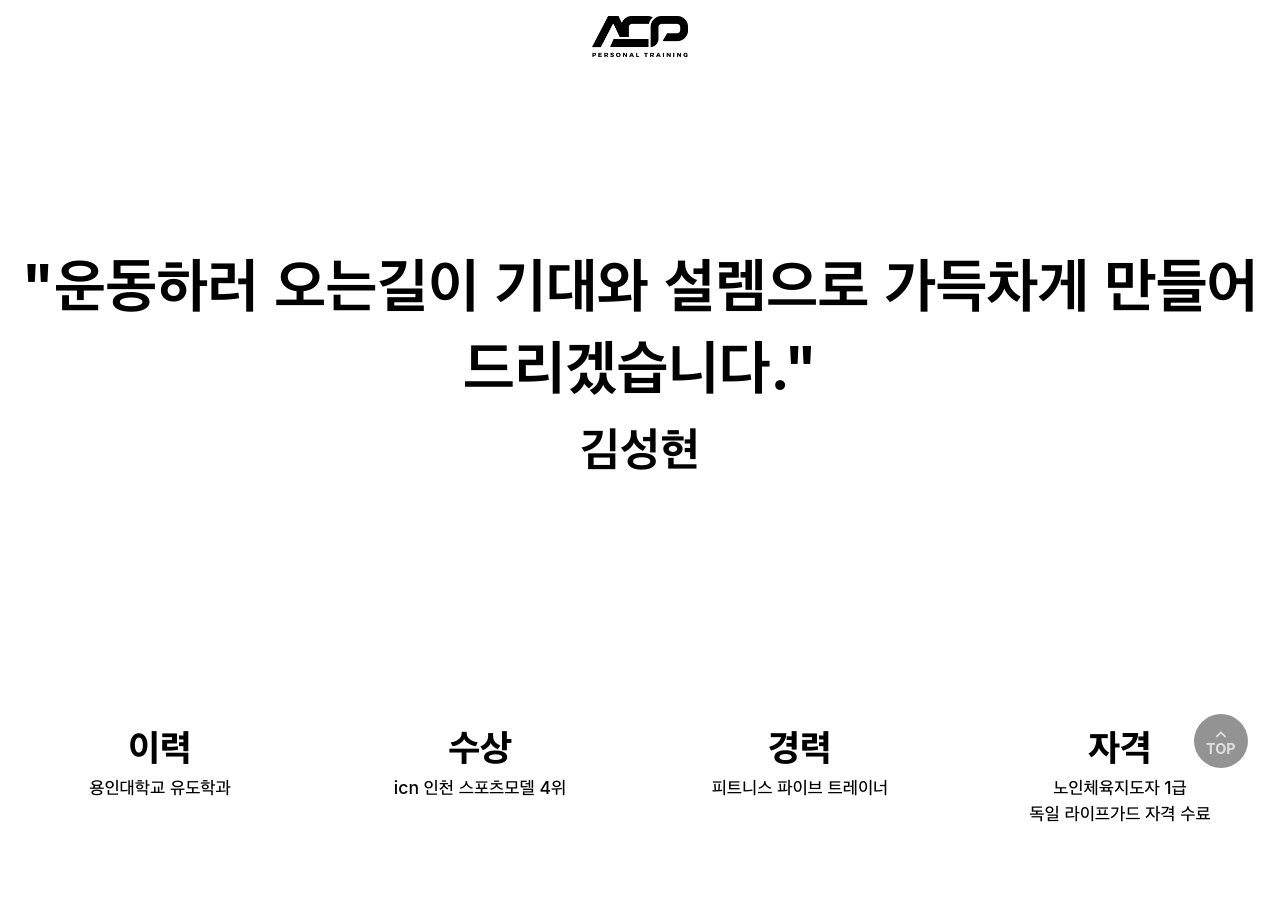
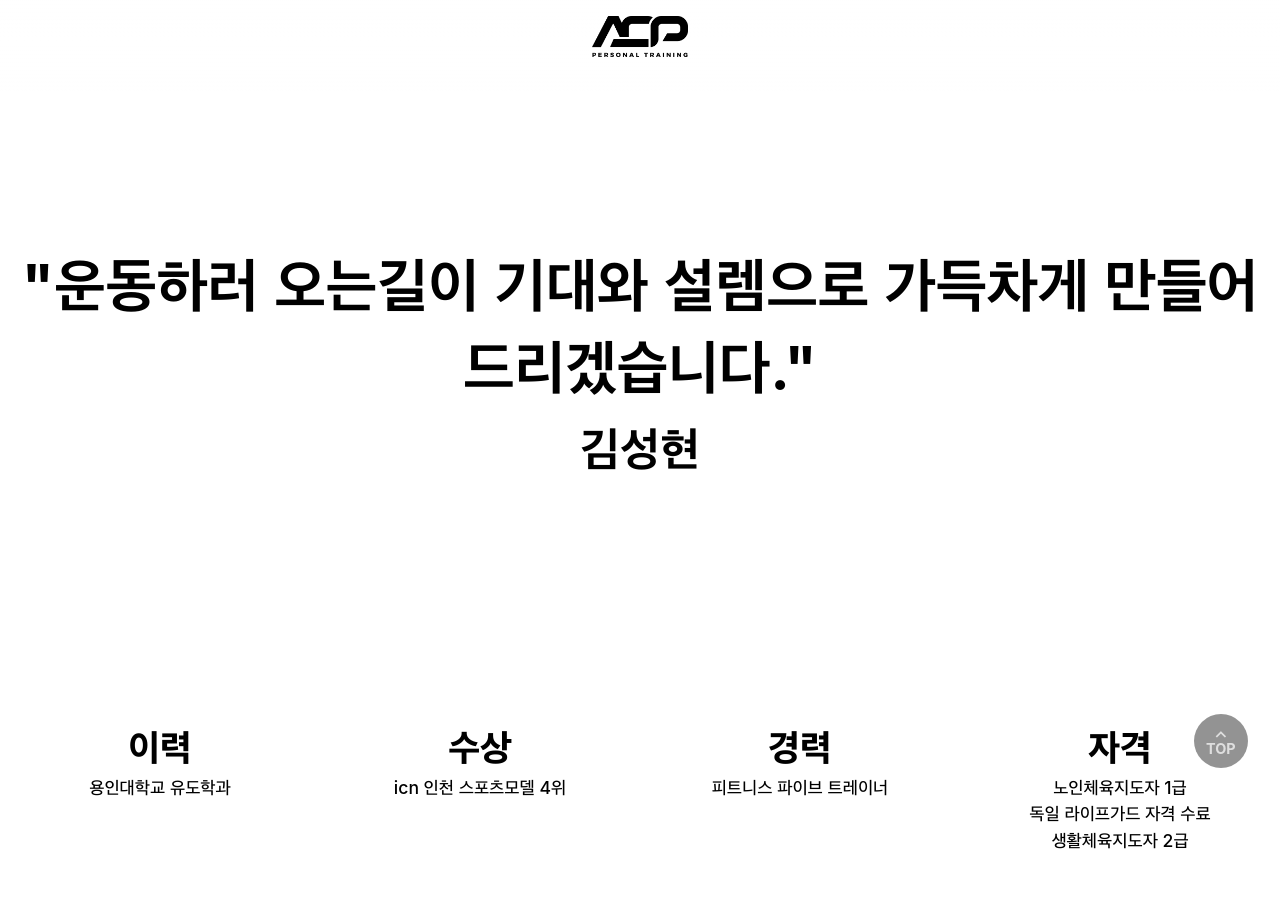
Before and after one commit to 83percent/AOP, a React (Create React App) app in the folder frontend/: page /seonghyun in a window 1280 px wide. Shown: the top 902 px of the page. Built offline with nearby package versions, Linux system fonts and the light colour scheme.

Commit message:
승빈, 자격추가

```diff
--- a/frontend/src/component/Profile/SeongHyun.js
+++ b/frontend/src/component/Profile/SeongHyun.js
@@ -67,6 +67,7 @@ const SeongHyun = () => {
                         <h3>자격</h3>
                         <p>노인체육지도자 1급 </p>
                         <p>독일 라이프가드 자격 수료</p>
+                        <p>생활체육지도자 2급</p>
                     </li>
                 </ul>
             </section>
```
